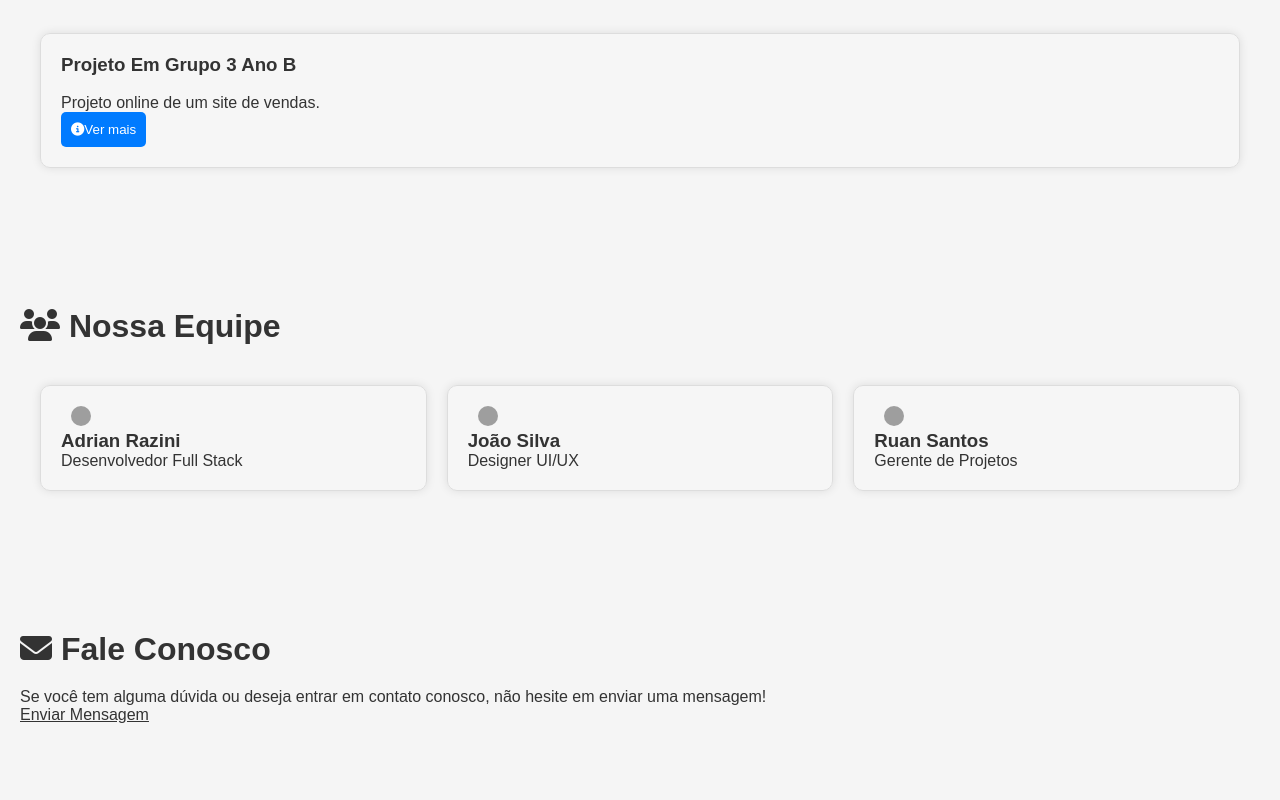
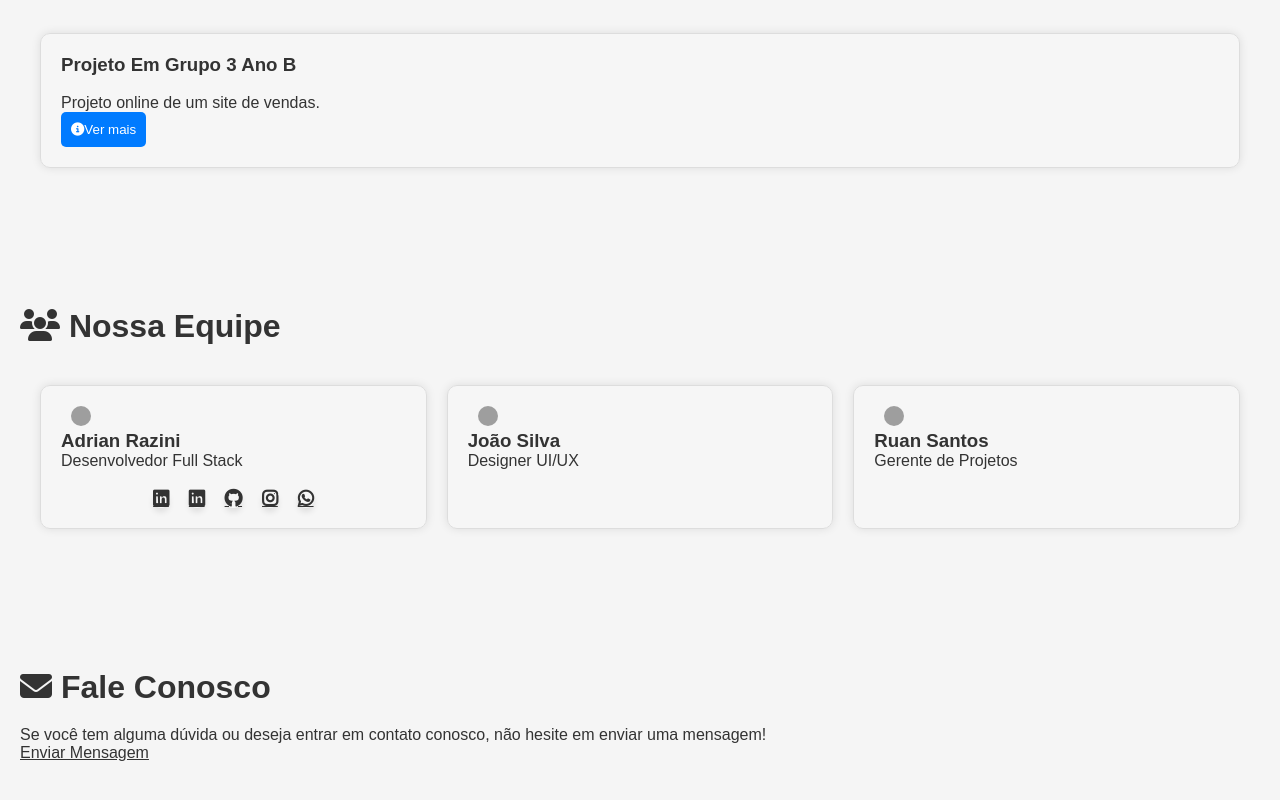
Before and after one commit to AdrainRazini/site-central, a website: page public/index.html in a window 1280 px wide. Shown: the part 509-1309 px from the top of the page. Before the commit the page ends 1283 px from the top, so only its background shows below. Drawn offline with nearby package versions, Linux system fonts and the light colour scheme; grey boxes are pictures that could not be loaded.

Commit message:
links de midia

```diff
--- a/public/index.html
+++ b/public/index.html
@@ -80,6 +80,24 @@
             <img class="iconcub" src="https://projetofeira.netlify.app/grupo/adrian.jpeg" alt="Adrian Razini">
             <h3>Adrian Razini</h3>
             <p>Desenvolvedor Full Stack</p>
+            <div class="social-links">
+                <a  href="https://www.linkedin.com/in/adrian-razini-452b9a33b/" aria-label="LinkedIn Adrian Razini">
+                    <i class="fab fa-linkedin box-hd"></i>
+                </a>
+                <a   href="https://www.linkedin.com/in/adrian-razini-rangel-07393b2b8/?originalSubdomain=br" aria-label="LinkedIn Adrian Razini Rangel">
+                    <i class="fab fa-linkedin box-hd"></i>
+                </a>
+                <a  href="https://github.com/AdrainRazini" aria-label="GitHub Adrian Razini">
+                    <i class="fab fa-github box-hd"></i>
+                </a>
+                <a href="https://www.instagram.com/adrian75556435/" aria-label="Instagram Adrian Razini">
+                    <i class="fab fa-instagram box-hd"></i>
+                </a>
+                <a   href="https://api.whatsapp.com/send?phone=554196638056&text=Olá!" aria-label="Instagram Adrian Razini">
+                    <i class="fab fa-whatsapp box-hd"></i>
+                </a>
+
+            </div>
         </div>
 
         <div class="projeto" data-aos="zoom-in">
```
